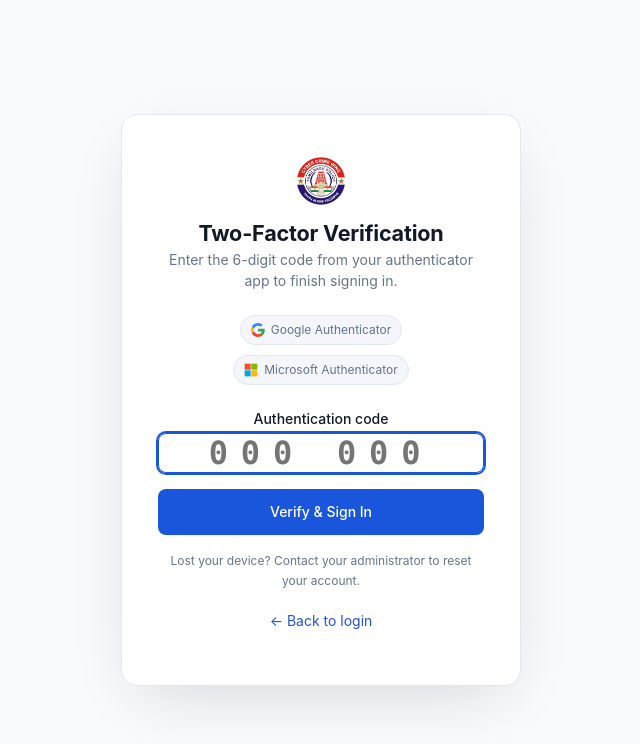
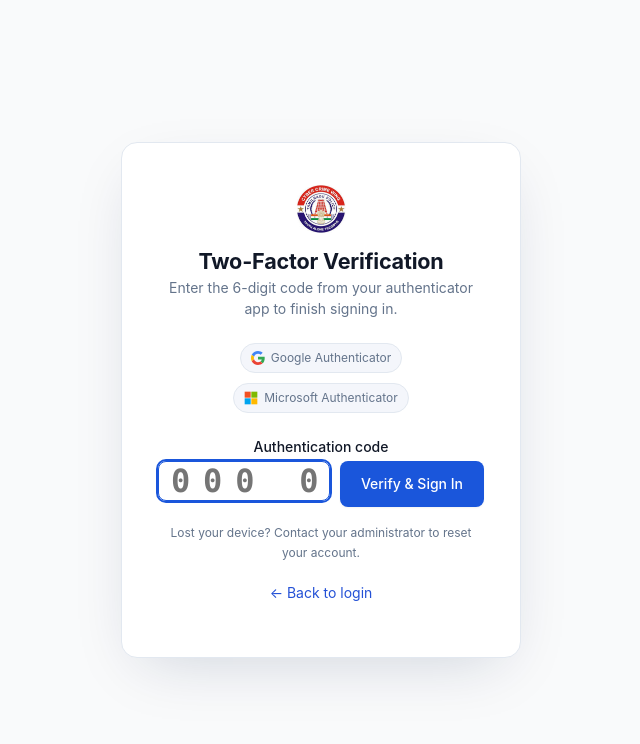
Before and after one commit to harishvidyarth/CyberCrime, a Python web app: template main/templates/verify_2fa.html in a window 1280 px wide. Shown: the top 744 px of the page, without its empty margins (319-959 px from the left). Run offline with Jinja, Linux system fonts and the light colour scheme; the template is opened without the code that fills it, so the values that code supplies are empty.

Commit message:
ui(2fa): place code input and Verify button side by side
Co-Authored-By: Claude Opus 4.8 <noreply@anthropic.com>

```diff
--- a/main/templates/verify_2fa.html
+++ b/main/templates/verify_2fa.html
@@ -54,12 +54,14 @@
       <input type="hidden" name="csrf_token" value="{{ csrf_token() }}"/>
       <div class="form-group">
         <label class="form-label" for="totpCode" style="text-align:center;display:block">Authentication code</label>
-        <input class="form-input big-code" type="text" id="totpCode" name="code"
-               inputmode="numeric" pattern="[0-9 ]{6,7}" maxlength="7"
-               placeholder="000 000" autocomplete="one-time-code"
-               autofocus required>
+        <div style="display:flex;gap:10px;align-items:stretch">
+          <input class="form-input big-code" type="text" id="totpCode" name="code"
+                 inputmode="numeric" pattern="[0-9 ]{6,7}" maxlength="7"
+                 placeholder="000 000" autocomplete="one-time-code"
+                 autofocus required style="flex:1">
+          <button class="btn btn-primary" type="submit" style="white-space:nowrap">Verify &amp; Sign In</button>
+        </div>
       </div>
-      <button class="btn btn-primary btn-block" type="submit">Verify &amp; Sign In</button>
     </form>
 
     <p class="admin-hint">Lost your device? Contact your administrator to reset your account.</p>
```
